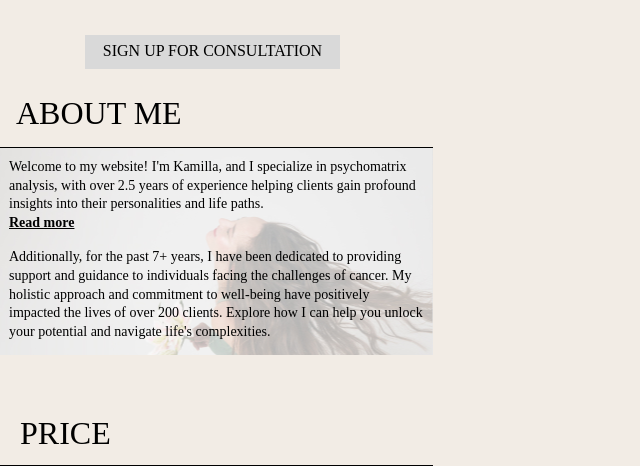
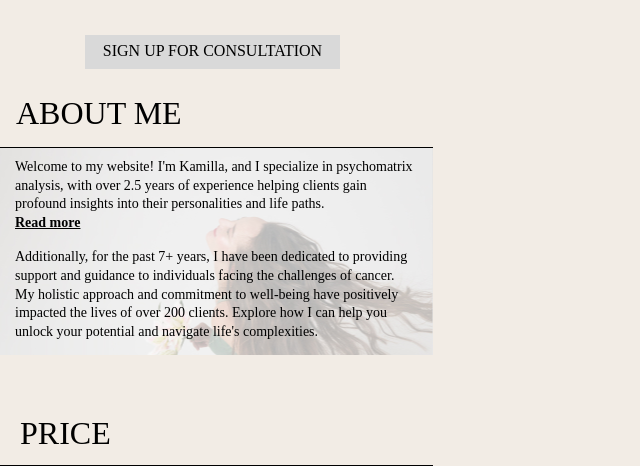
Before and after one commit to appopoleisStudios/therapy, a Django app: page / in a window 1280 px wide. Shown: the part 495-961 px from the top of the page, without its empty margins (0-640 px from the left). Run offline with Django 5.2, Linux system fonts and the light colour scheme; data comes from the database, SQL or seed files in the repository; some web fonts are replaced.

Commit message:
align header

```diff
--- a/static/css/style.css
+++ b/static/css/style.css
@@ -80,7 +80,7 @@ nav a:hover {
 
 .main-pageh2{
     width: 213px;
-    font-size: 40px;
+    font-size: 36px;
     position: relative;
     top: -10px;
     left: 12px;
@@ -133,7 +133,7 @@ nav a:hover {
 }
 .abt-text1{
     margin: 0;
-    padding: 10px 10px;
+    padding: 10px 16px;
     font-weight:400;
     font-size: 14px;
     line-height: 18.61px;
@@ -141,7 +141,7 @@ nav a:hover {
 }
 .abt-text2{
     margin: 0;
-    padding: 6px 10px;
+    padding: 6px 16px;
     font-weight:400;
     font-size: 14px;
     line-height: 18.61px;
```
